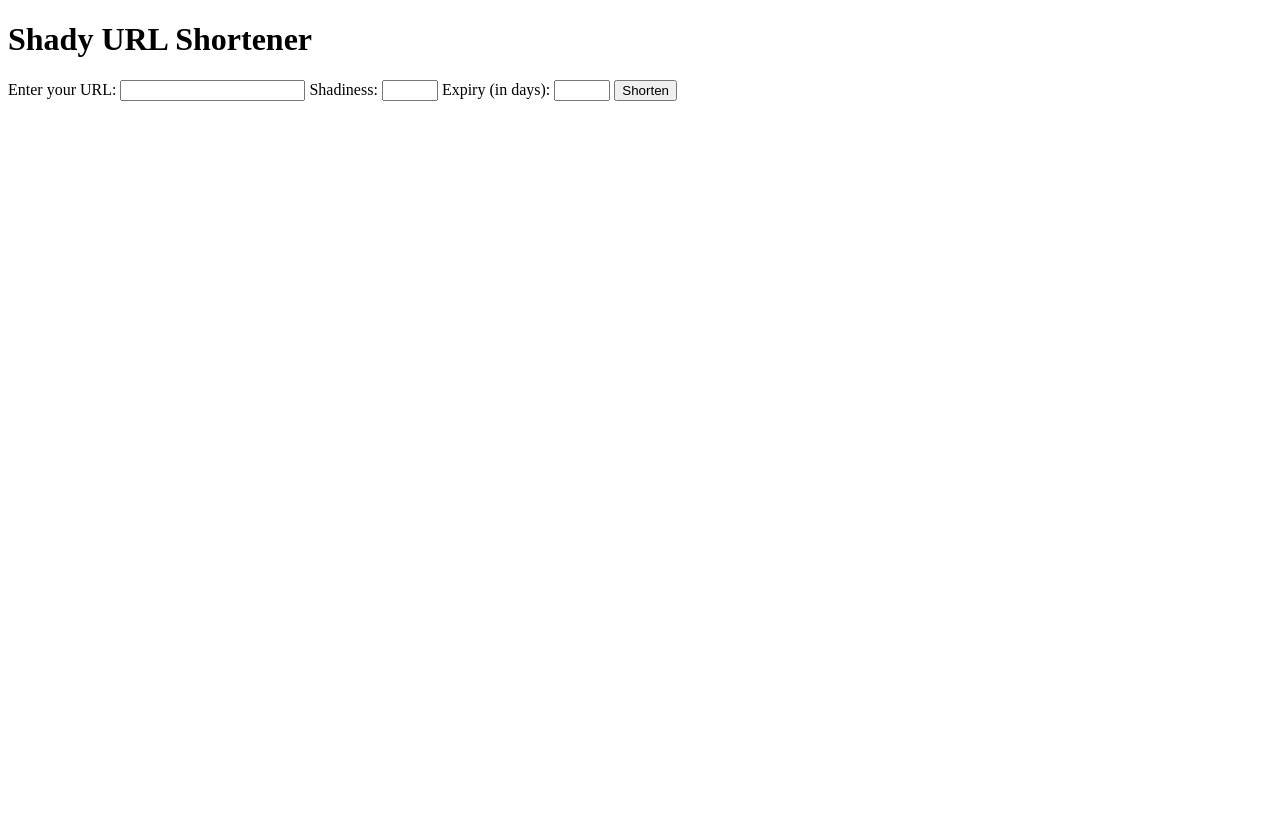
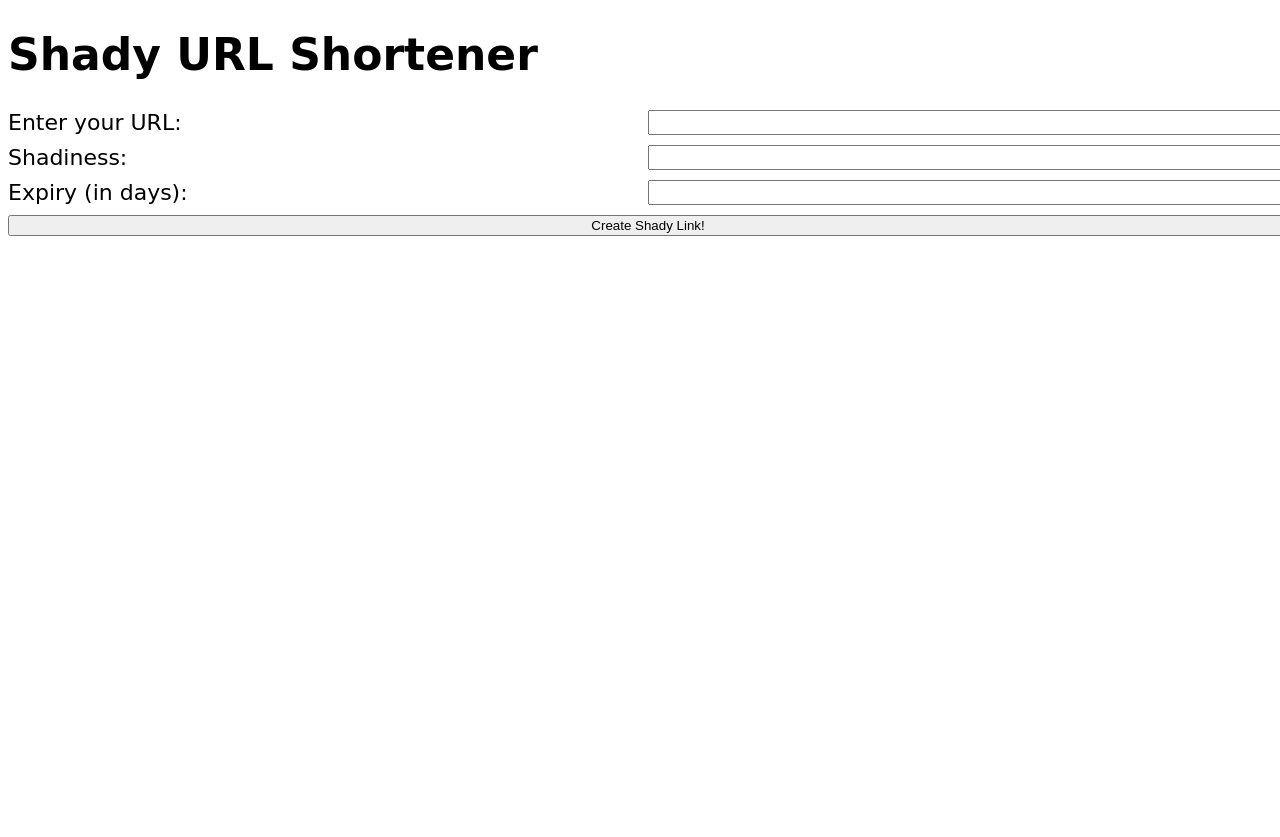
Before and after one commit to TattieMasher/Shadifier, a PHP site: page / in a window 1280 px wide. Before the commit the page ends 101 px from the top, so only its background shows below. Run offline with PHP 8.4, Linux system fonts and the light colour scheme.

Commit message:
Added some very basic styling, including the one and only comic sans

```diff
--- a/db-actions.php
+++ b/db-actions.php
@@ -22,7 +22,10 @@ try {
         $stmt = $pdo->prepare("INSERT INTO shady_urls (original_url, shady_url, expiry_datetime) VALUES (?, ?, ?)");
         $stmt->execute([$originalURL, $shadyURL, $expiryDate]);
 
+        echo "<br><br>";
         echo "Shady URL: <a href='$shadyURL'>$shadyURL</a>";
+        echo "<br><br>";
+        echo "Expiry date: $expiryDate";
     }
 } catch (PDOException $e) {
     echo "Error: " . $e->getMessage();
--- a/index.php
+++ b/index.php
@@ -1,24 +1,28 @@
 <!DOCTYPE html>
 <html>
     <head>
-        <title>Shady URL Shortener</title>
+        <title>Shady Link Builder</title>
+        <link rel="stylesheet" href="styles.css" />
     </head>
     <body>
+        <div id="">
             <h1>Shady URL Shortener</h1>
-        <form method="POST">
+            <form id="url-form" method="POST">
                 <label for="url">Enter your URL:</label>
                 <input name="url" id="url" required>
                 <label for="shade-level">Shadiness:</label>
                 <input type="number" name="shade-level" min="2" max="10">
                 <label for="expiry-date">Expiry (in days):</label>
                 <input type="number" name="expiry-date" min="1" max="30">
-            <button type="submit">Shorten</button>
+                <button id="submit-url" type="submit">Create Shady Link!</button>
             </form>
 
+            <div id="link-container">
                 <?php
-include('link-builder.php'); // Check if the path is correct
+                include('link-builder.php');
                 include('db-actions.php');
                 ?>
-
+            </div>
+        </div>
     </body>
 </html>
--- /dev/null
+++ b/styles.css
@@ -0,0 +1,26 @@
+body {
+    font-family: 'Comic Sans MS', cursive;
+    font-size: 22px;
+    height: 100vh;
+    width: 100vw;
+}
+
+#url-form {
+    display: grid;
+    grid-template-columns: 1fr 1fr;
+}
+
+#url-form label,
+#url-form input {
+    margin-bottom: 10px;
+}
+
+#link-container {
+    margin-top: 15px;
+    height: 200px;
+    width: 100%;
+}
+
+#submit-url {
+    grid-column: span 2;
+}
```
Lines whose indentation alone changed are shown as unchanged.
